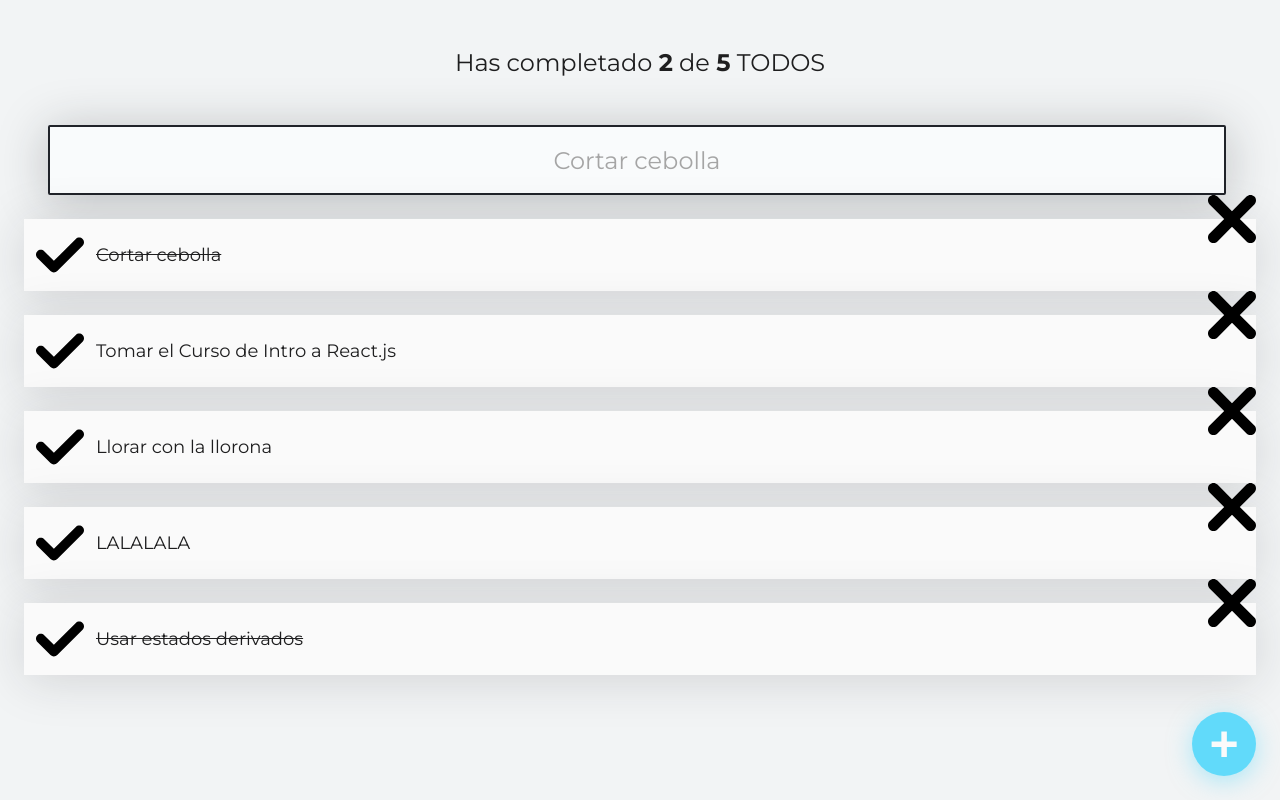
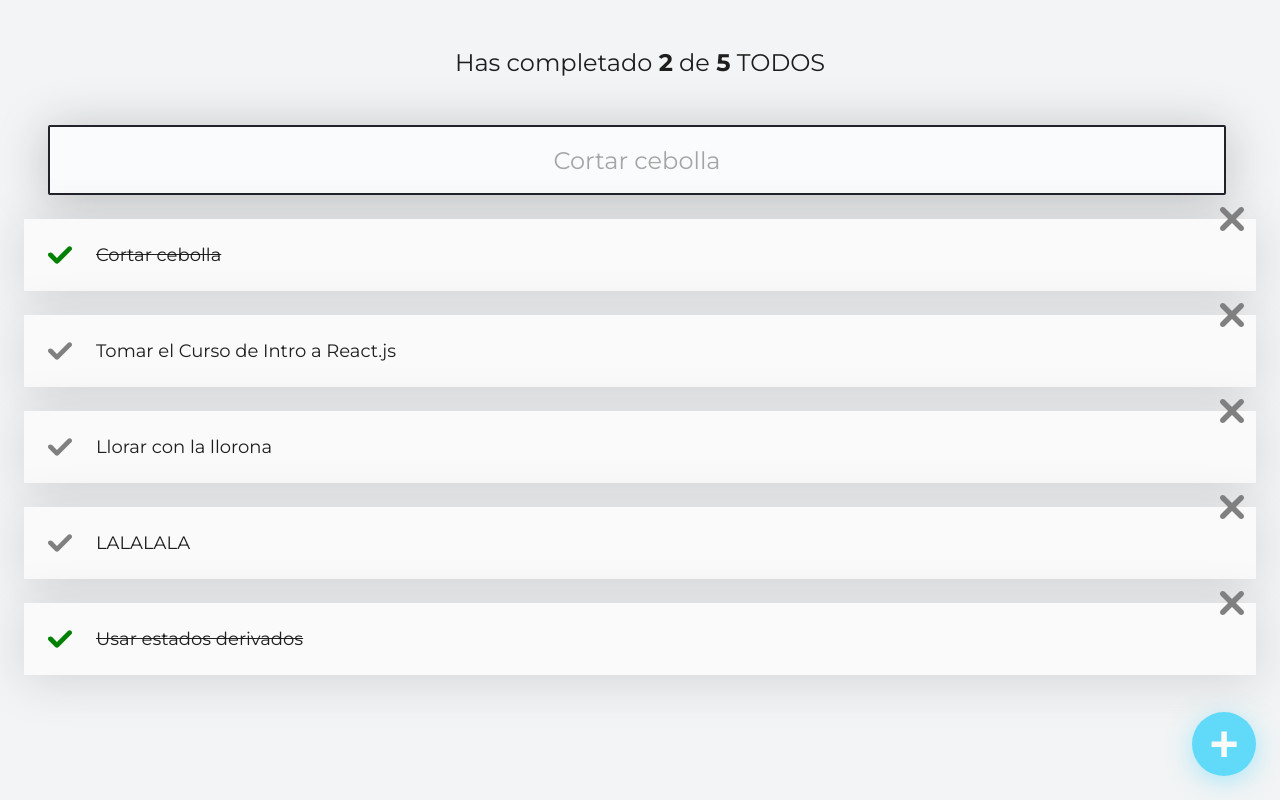
Before and after one commit to ingvillajimenez/curso-react-intro, a React (Create React App) app: page / in a window 1280 px wide. Built offline with nearby package versions, Linux system fonts and the light colour scheme.

Commit message:
Iconos con colores dinamicos

```diff
--- a/src/CompleteIcon.js
+++ b/src/CompleteIcon.js
@@ -1,8 +1,14 @@
 import React from "react";
 import { TodoIcon } from "./TodoIcon";
 
-function CompleteIcon() {
-  return <TodoIcon type="check" color="gray" />;
+function CompleteIcon({ completed, onComplete }) {
+  return (
+    <TodoIcon
+      type="check"
+      color={completed ? "green" : "gray"}
+      onClick={onComplete}
+    />
+  );
 }
 
 export { CompleteIcon };
--- a/src/DeleteIcon.js
+++ b/src/DeleteIcon.js
@@ -1,8 +1,8 @@
 import React from "react";
 import { TodoIcon } from "./TodoIcon";
 
-function DeleteIcon() {
-  return <TodoIcon type="delete" color="red" />;
+function DeleteIcon({ onDelete }) {
+  return <TodoIcon type="delete" color="gray" onClick={onDelete} />;
 }
 
 export { DeleteIcon };
--- /dev/null
+++ b/src/TodoIcon.css
@@ -0,0 +1,43 @@
+.Icon-container {
+  cursor: pointer;
+  display: flex;
+  justify-content: center;
+  align-items: center;
+  height: 48px;
+  width: 48px;
+  font-size: 24px;
+  font-weight: bold;
+  /* background-color: #ccc; */
+}
+
+.Icon-container-check {
+  position: absolute;
+  left: 12px;
+}
+
+.Icon-container-check--active {
+  color: #4caf50;
+}
+
+.Icon-container-delete {
+  position: absolute;
+  top: -24px;
+  right: 0;
+}
+
+.Icon-container-delete:hover {
+  color: red;
+}
+
+.Icon-svg {
+  width: 24px;
+  height: 24px;
+}
+
+.Icon-container-check:hover .Icon-svg {
+  fill: green;
+}
+
+.Icon-container-delete:hover .Icon-svg {
+  fill: red;
+}
--- a/src/TodoIcon.js
+++ b/src/TodoIcon.js
@@ -1,15 +1,18 @@
 import React from "react";
 import { ReactComponent as CheckSVG } from "./check.svg";
 import { ReactComponent as DeleteSVG } from "./delete.svg";
+import "./TodoIcon.css";
 
 const iconTypes = {
-  check: <CheckSVG />,
-  delete: <DeleteSVG />,
+  check: (color) => <CheckSVG className="Icon-svg" fill={color} />,
+  delete: (color) => <DeleteSVG className="Icon-svg" fill={color} />,
 };
 
-function TodoIcon({ type }) {
+function TodoIcon({ type, color, onClick }) {
   return (
-    <span className={`Icon Icon-svg Icon-${type}`}>{iconTypes[type]}</span>
+    <span className={`Icon-container Icon-container-${type}`} onClick={onClick}>
+      {iconTypes[type](color)}
+    </span>
   );
 }
 
--- a/src/TodoItem.css
+++ b/src/TodoItem.css
@@ -19,34 +19,3 @@
 .TodoItem-p--complete {
   text-decoration: line-through;
 }
-
-.Icon {
-  cursor: pointer;
-  display: flex;
-  justify-content: center;
-  align-items: center;
-  height: 48px;
-  width: 48px;
-  font-size: 24px;
-  font-weight: bold;
-  /* background-color: #ccc; */
-}
-
-.Icon-check {
-  position: absolute;
-  left: 12px;
-}
-
-.Icon-check--active {
-  color: #4caf50;
-}
-
-.Icon-delete {
-  position: absolute;
-  top: -24px;
-  right: 0;
-}
-
-.Icon-delete:hover {
-  color: red;
-}
--- a/src/TodoItem.js
+++ b/src/TodoItem.js
@@ -6,20 +6,11 @@
 function TodoItem(props) {
   return (
     <li className="TodoItem">
-      <CompleteIcon />
-      {/* <span
-        className={`Icon Icon-check ${props.completed && "Icon-check--active"}`}
-        onClick={props.onComplete}
-      >
-        V
-      </span> */}
+      <CompleteIcon completed={props.completed} onComplete={props.onComplete} />
       <p className={`TodoItem-p ${props.completed && "TodoItem-p--complete"}`}>
         {props.text}
       </p>
-      {/* <span className="Icon Icon-delete" onClick={props.onDelete}>
-        X
-      </span> */}
-      <DeleteIcon />
+      <DeleteIcon onDelete={props.onDelete} />
     </li>
   );
 }
```
Also changed, not shown: src/delete.svg.
